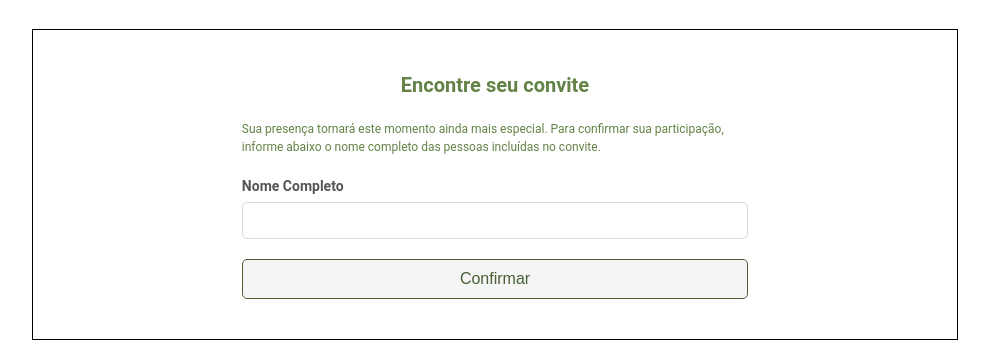
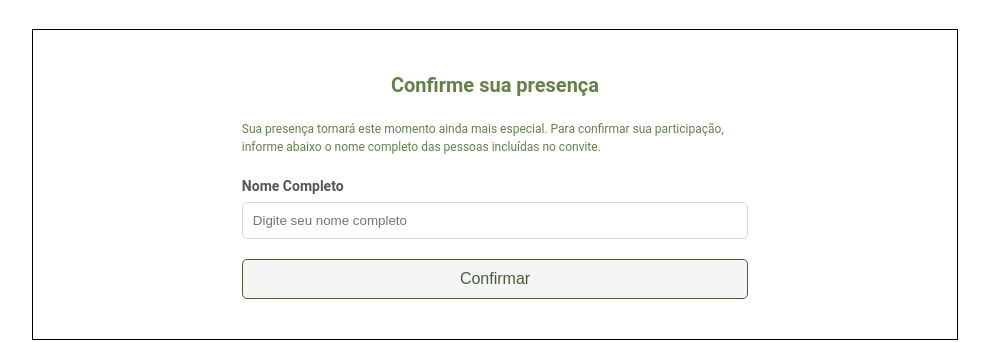
Before and after one commit to PessanhaXD/ListaPresentes, a React (Vite) app in the folder site/: page / in a window 1280 px wide. Shown: the part 2835-3177 px from the top of the page, without its empty margins (145-1134 px from the left). Built offline with nearby package versions, Linux system fonts and the light colour scheme; no server answers.

Commit message:
Remove invitation excel import

```diff
--- a/site/src/sections/rsvp/Rsvp.jsx
+++ b/site/src/sections/rsvp/Rsvp.jsx
@@ -11,10 +11,10 @@ export function Rsvp() {
 
   async function confirmation_create() {
     if (!fullName.trim()) {
-      alert("Informe o nome igual ao convite");
-
+      alert("Informe seu nome completo");
       return;
     }
+
     try {
       const response = await create_confirmation(fullName);
 
@@ -22,33 +22,41 @@ export function Rsvp() {
         alert(response.error);
         return;
       }
+
+      setFullName("");
+
       alert("Muito obrigado por confirmar sua presença");
     } catch (error) {
       console.error(error);
 
       alert("Erro ao confirmar presença");
-      return;
     }
   }
+
   return (
     <section className={styles.container} id='rsvp'>
       <TitleSVG title='CONFIRME SUA PRESENÇA' />
 
       <div className={styles.content}>
-        <h3>Encontre seu convite</h3>
+        <h3>Confirme sua presença</h3>
+
         <p>
           Sua presença tornará este momento ainda mais especial. Para confirmar
           sua participação, informe abaixo o nome completo das pessoas incluídas
           no convite.
         </p>
+
         <div className={styles.input}>
           <h4>Nome Completo</h4>
+
           <input
             type='text'
             value={fullName}
             onChange={(e) => setFullName(e.target.value)}
+            placeholder='Digite seu nome completo'
           />
         </div>
+
         <button onClick={confirmation_create}>Confirmar</button>
       </div>
     </section>
```
